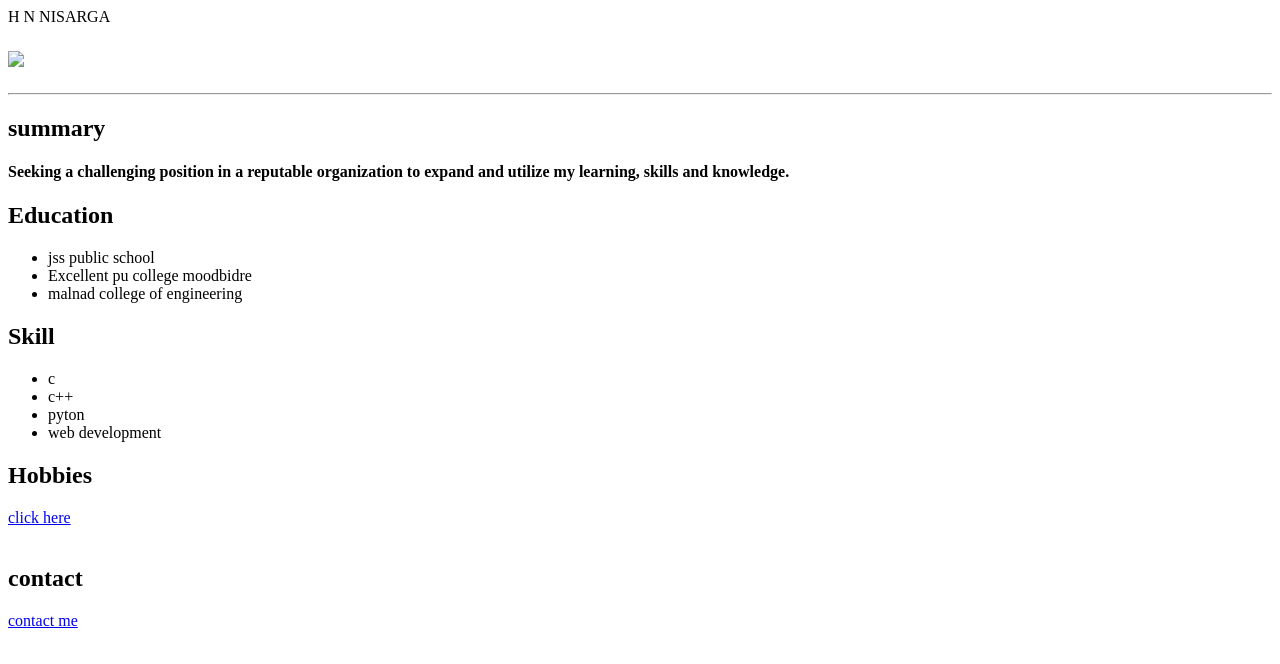
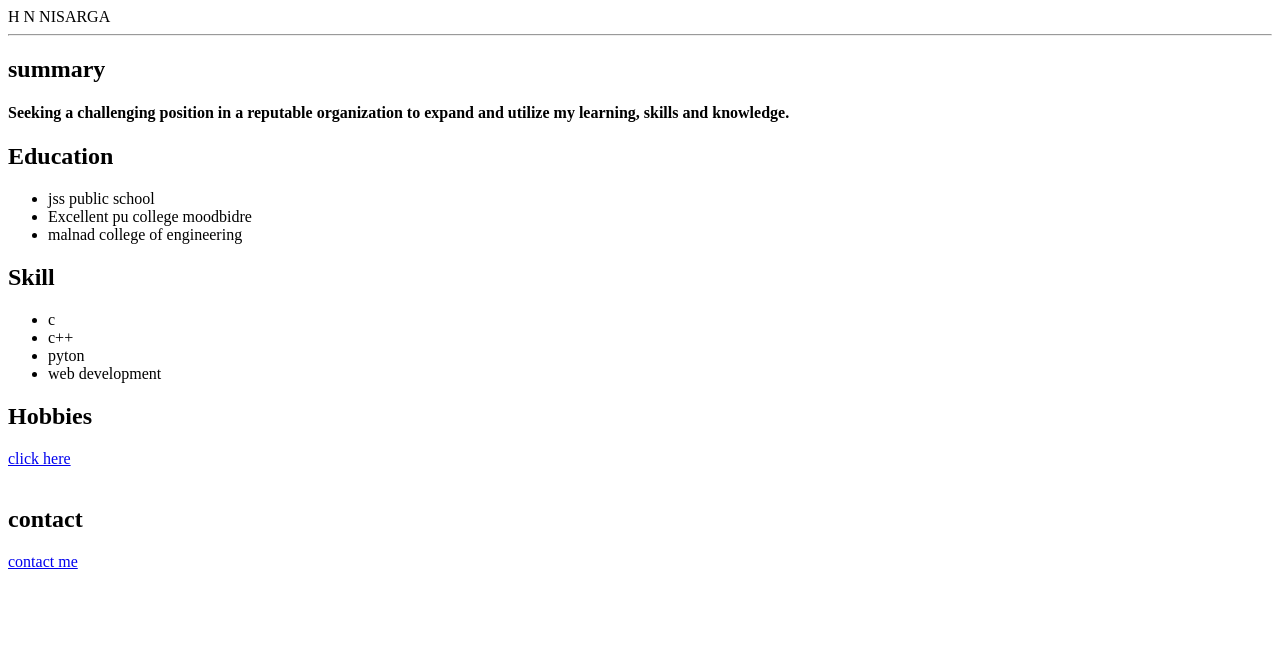
Before and after one commit to NIsarga05/portfolio4, a plain HTML site: page index.html in a window 1280 px wide. Drawn offline with Linux system fonts and the light colour scheme.

Commit message:
Update index.html

```diff
--- a/index.html
+++ b/index.html
@@ -9,7 +9,7 @@
     </body>
 
 </h1>H N NISARGA</h1>
-<h2><img src="./WhatsApp  2023-05-20 at 12.26.05.jpg " height="200"/></h2>
+
 
 <hr/>
 <h2>summary</h2>
```
